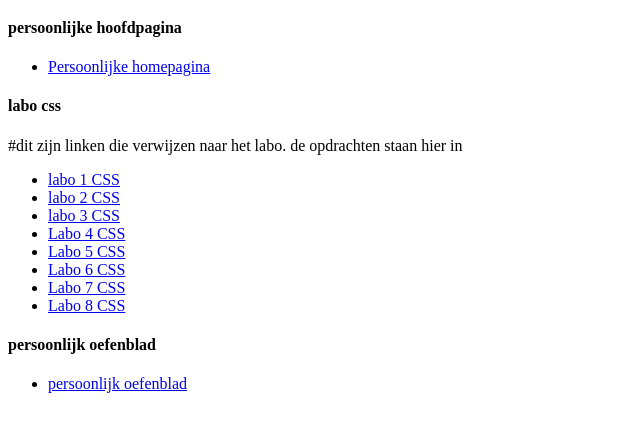
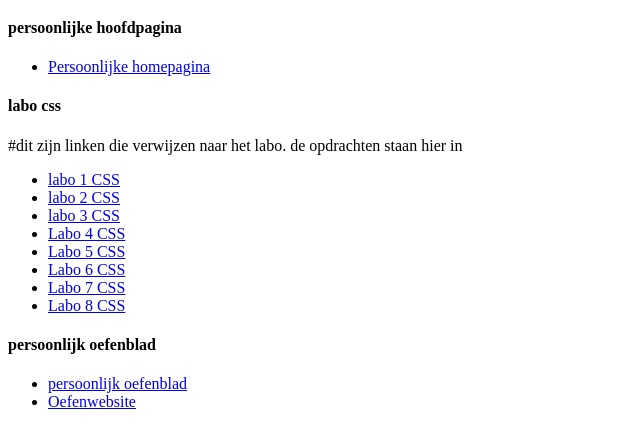
Before and after one commit to Sander20025/Web-develop-sem1, a plain HTML site: page index.html in a window 1280 px wide. Shown: the part 61-506 px from the top of the page, without its empty margins (0-640 px from the left). Drawn offline with Linux system fonts and the light colour scheme.

Commit message:
Update index.html

```diff
--- a/index.html
+++ b/index.html
@@ -25,6 +25,7 @@
 <h4> persoonlijk oefenblad</h4>
 <ul>
     <li> <a href="oefenblad.html"> persoonlijk oefenblad </a> </li>
+    <li> <a href="oefenwebsite/index.html"> Oefenwebsite </a> </li>
 </ul>
 
 
```
